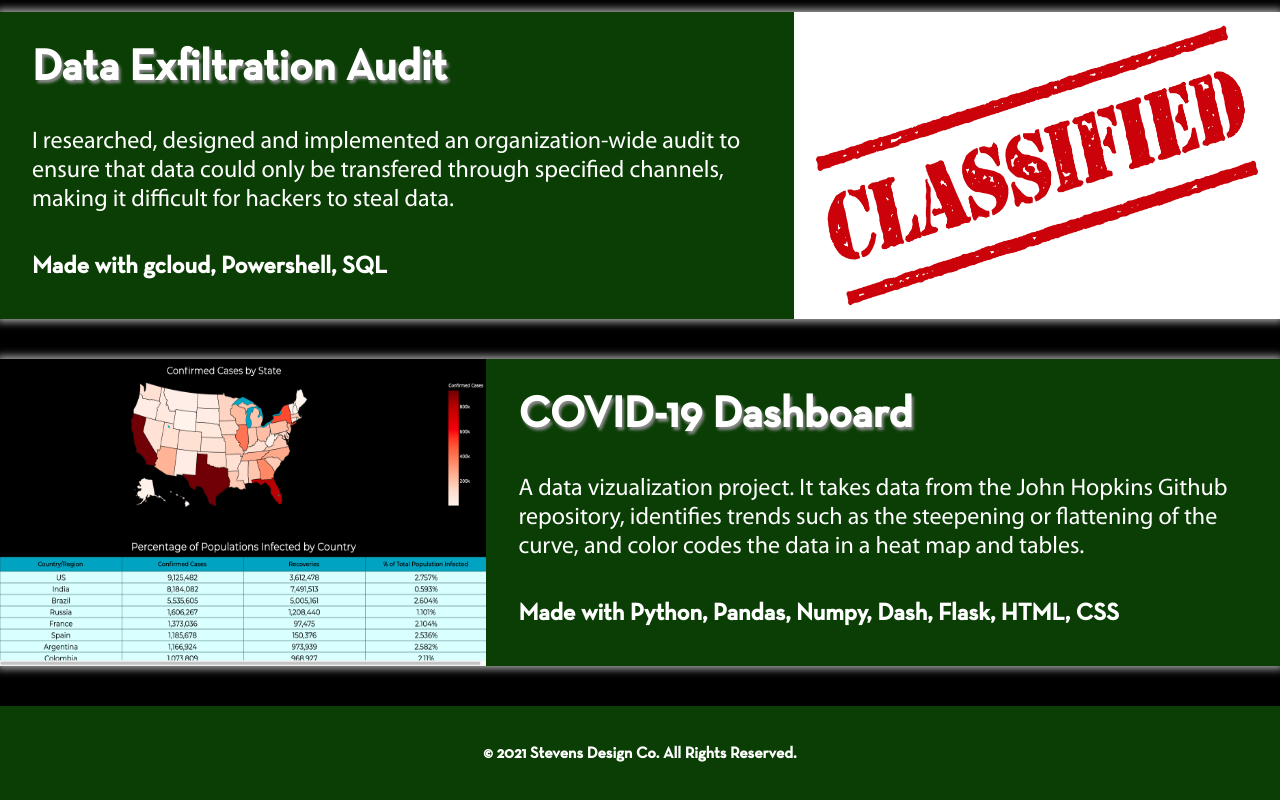
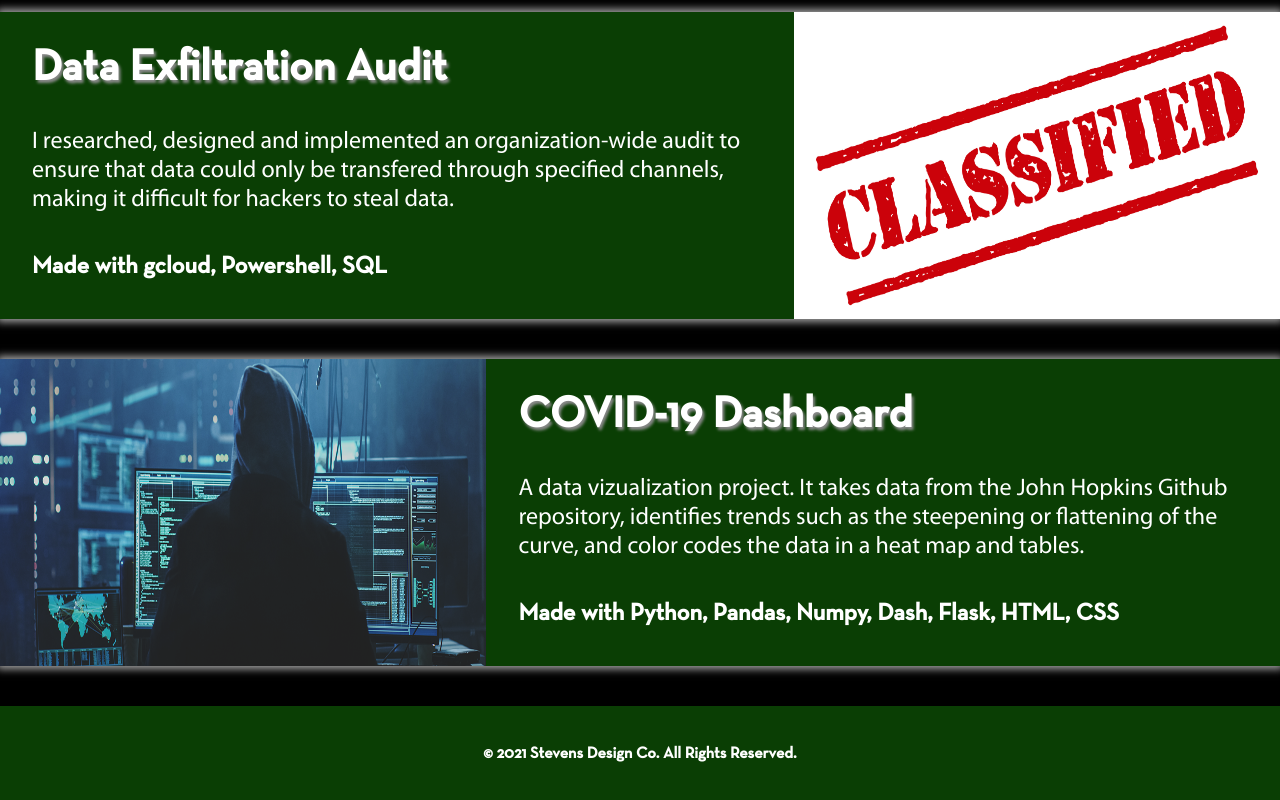
Before and after one commit to PropeReferio/portfolio-2020, a React (Create React App) app: page /projects in a window 1280 px wide. Shown: the part 974-1774 px from the top of the page. Built offline with nearby package versions, Linux system fonts and the light colour scheme; a web font is replaced by a local one.

Commit message:
new image for old project saved

```diff
--- a/src/components/pages/Projects.js
+++ b/src/components/pages/Projects.js
@@ -47,7 +47,7 @@ export default function Projects() {
 				flattening of the curve, and color codes the data in a heat map and
 				tables."
 				skills="Python, Pandas, Numpy, Dash, Flask, HTML, CSS"
-				imagePath="../images/projects/covid-dashboard-data-visualization-python-pandas-dash-flask.png"
+				imagePath="../images/projects/Hacker-Hero-a1.webp"
 				pictureFirst={true}
 				link="https://covid-dash-bo.herokuapp.com/"
 				/>
```
